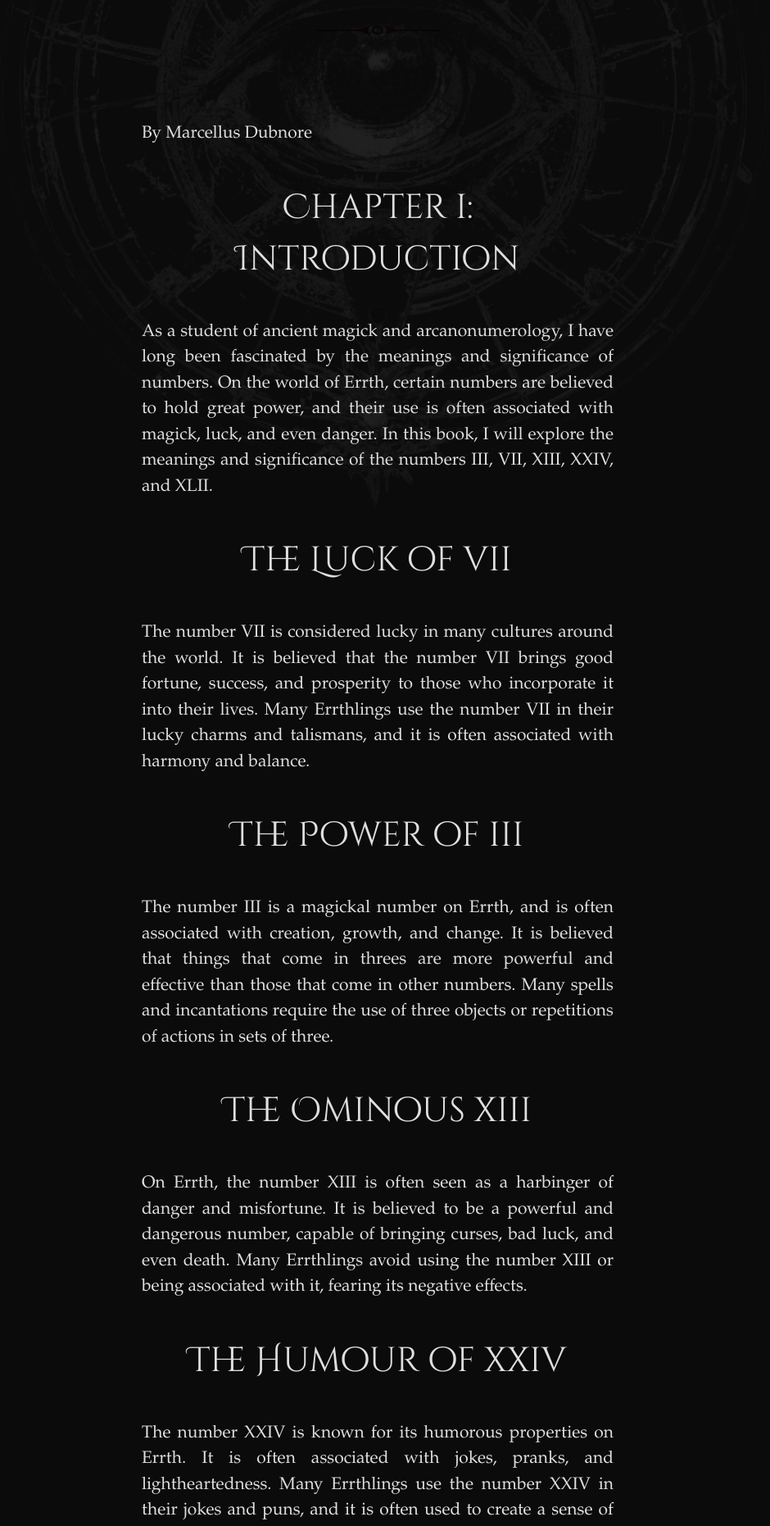
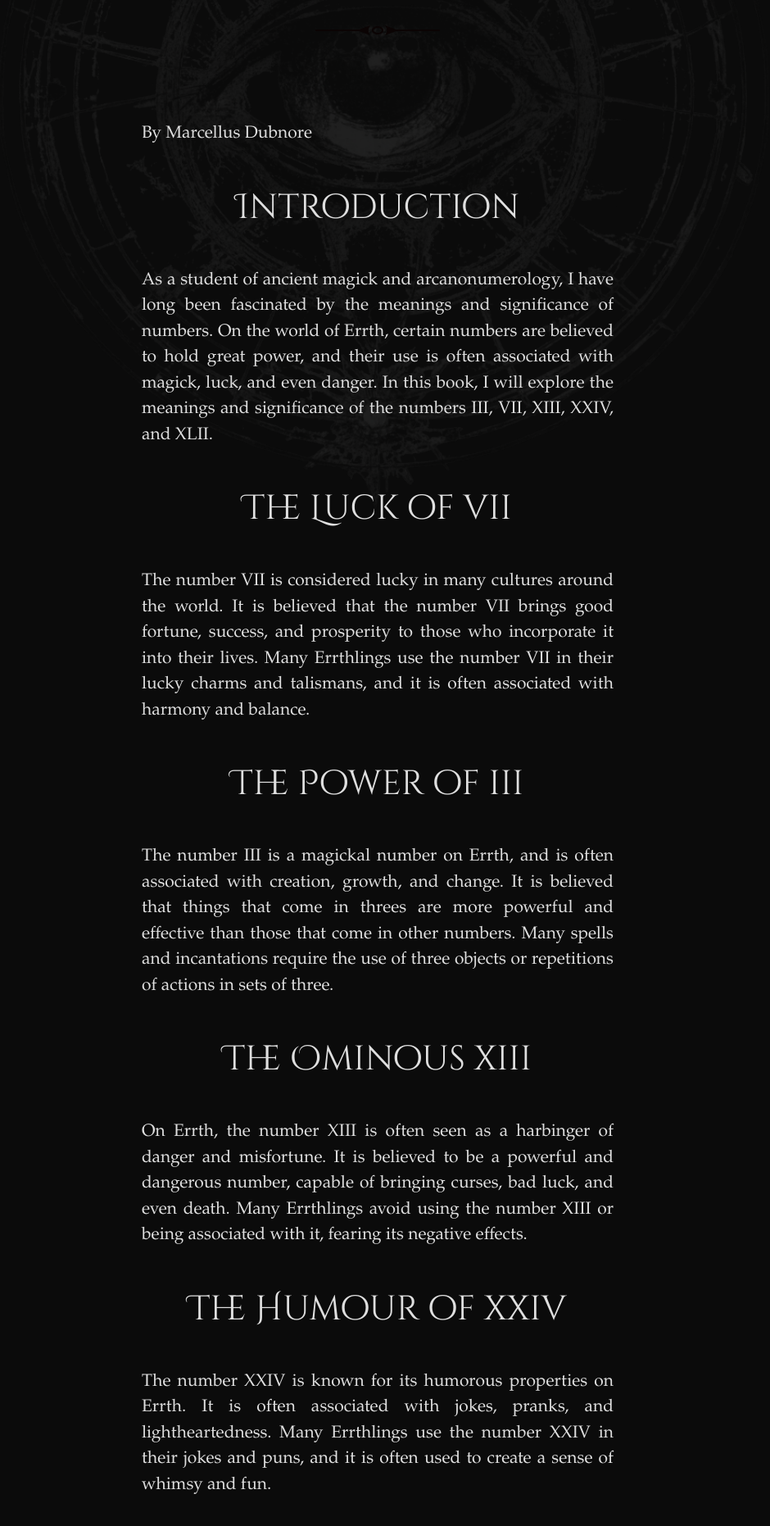
Before and after one commit to 7thSinScribe/ThePeculiarium, a Jekyll site: the page built from _posts/2023-03-23-three.md, in a window 1280 px wide. Shown: the part 356-2218 px from the top of the page at 82% size, without its empty margins (179-1119 px from the left). Built offline with Jekyll 4.4.1, drawn with Linux system fonts in a browser that asks for light colours; some web fonts are replaced.

Commit message:
Update 2023-03-23-three.md

```diff
--- a/_posts/2023-03-23-three.md
+++ b/_posts/2023-03-23-three.md
@@ -6,7 +6,7 @@ categories: Prose, Worldbuilding
 ---
 By Marcellus Dubnore
 
-## Chapter i: Introduction
+## Introduction
 
 As a student of ancient magick and arcanonumerology, I have long been fascinated by the meanings and significance of numbers. On the world of Errth, certain numbers are believed to hold great power, and their use is often associated with magick, luck, and even danger. In this book, I will explore the meanings and significance of the numbers III, VII, XIII, XXIV, and XLII.
 
```
